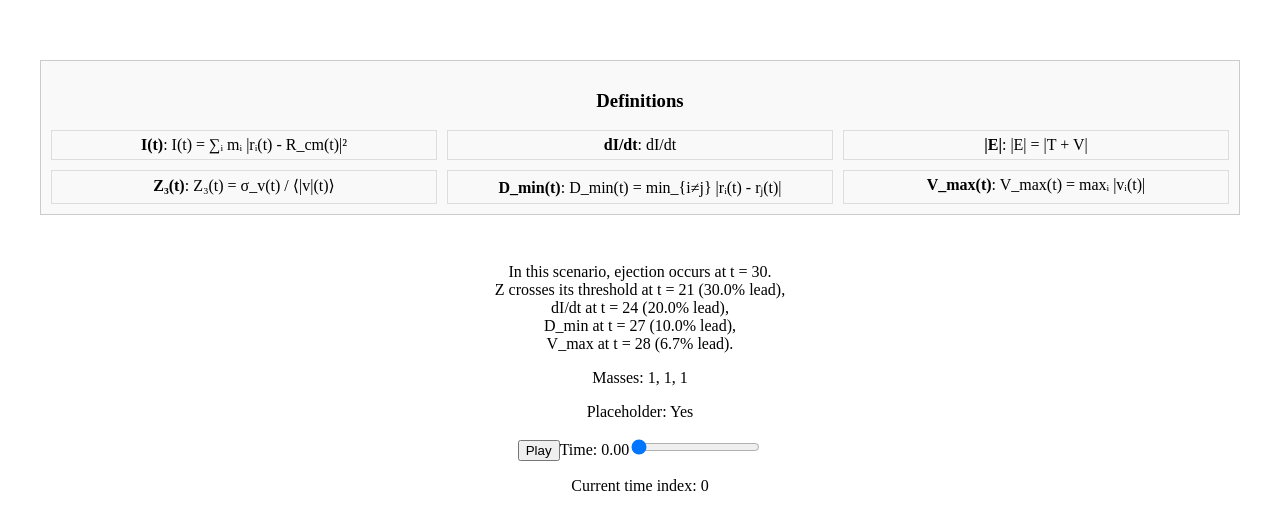
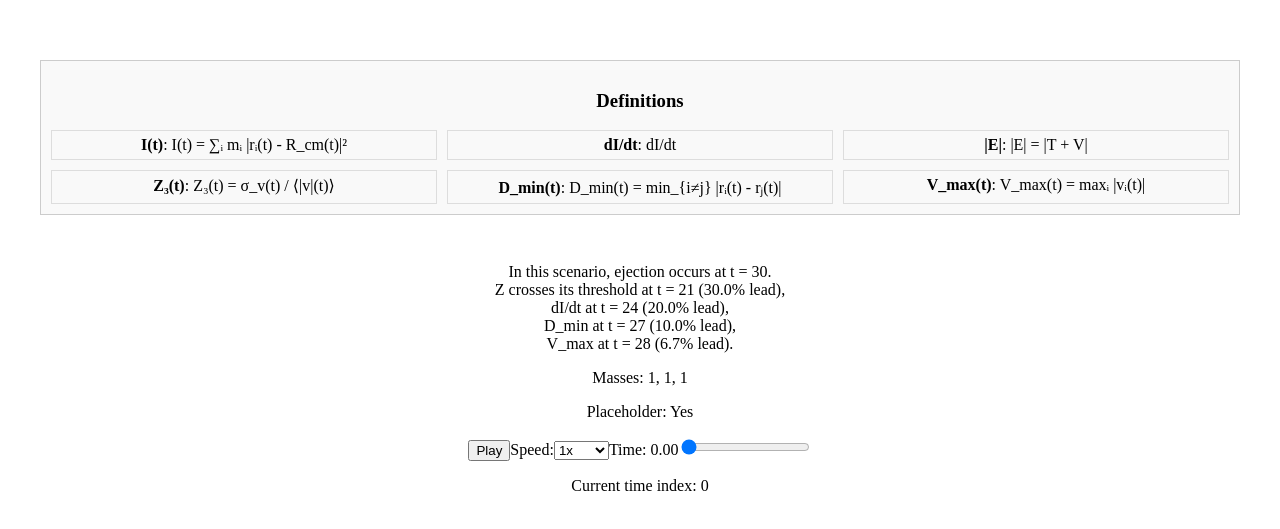
Before and after one commit to zfifteen/three-body-problem, a React (Vite) app: page / in a window 1280 px wide. Shown: the part 899-1428 px from the top of the page. Built offline with nearby package versions, Linux system fonts and the light colour scheme.

Commit message:
feat: add playback speed control and fix spatial view layout

```diff
--- a/src/App.tsx
+++ b/src/App.tsx
@@ -13,6 +13,7 @@ function App() {
    const [currentTimeIndex, setCurrentTimeIndex] = useState(0)
    const [selectedScenarioId, setSelectedScenarioId] = useState('equal-mass-ejecting')
    const [playing, setPlaying] = useState(false)
+   const [speed, setSpeed] = useState(1)
 
   useEffect(() => {
     const selectedScenario = scenarios.find(s => s.id === selectedScenarioId)
@@ -45,7 +46,7 @@ function App() {
         }
         return next
       })
-    }, 100) // Adjust speed as needed
+    }, 100 / speed) // Adjust speed as needed
 
     return () => clearInterval(interval)
   }, [playing, scenario])
@@ -94,6 +95,14 @@ function App() {
         <p>Placeholder: {scenario.placeholder ? 'Yes' : 'No'}</p>
          <div>
            <button onClick={() => setPlaying(!playing)}>{playing ? 'Pause' : 'Play'}</button>
+           <label htmlFor="speed-select">Speed:</label>
+           <select id="speed-select" value={speed} onChange={(e) => setSpeed(parseFloat(e.target.value))}>
+             <option value={0.25}>0.25x</option>
+             <option value={0.5}>0.5x</option>
+             <option value={1}>1x</option>
+             <option value={2}>2x</option>
+             <option value={4}>4x</option>
+           </select>
            <label htmlFor="time-scrub">Time: {scenario.time[currentTimeIndex]?.toFixed(2)}</label>
            <input
              id="time-scrub"
--- a/src/SpatialView.tsx
+++ b/src/SpatialView.tsx
@@ -24,12 +24,12 @@ export function SpatialView({ scenario, currentTimeIndex }: SpatialViewProps) {
       const scene = new THREE.Scene()
       sceneRef.current = scene
 
-      const camera = new THREE.PerspectiveCamera(75, window.innerWidth / 2 / window.innerHeight, 0.1, 1000)
+      const camera = new THREE.PerspectiveCamera(75, mountRef.current.clientWidth / mountRef.current.clientHeight, 0.1, 1000)
       cameraRef.current = camera
 
       const renderer = new THREE.WebGLRenderer()
       rendererRef.current = renderer
-      renderer.setSize(window.innerWidth / 2, window.innerHeight / 2)
+      renderer.setSize(mountRef.current.clientWidth, mountRef.current.clientHeight)
       mountRef.current.appendChild(renderer.domElement)
 
       // Add lights
@@ -111,7 +111,7 @@ export function SpatialView({ scenario, currentTimeIndex }: SpatialViewProps) {
   }, [scenario, currentTimeIndex])
 
   return (
-    <div style={{ position: 'relative', width: '50%', height: '50%' }}>
+    <div style={{ position: 'relative', width: '100%', height: '100%' }}>
       <div ref={mountRef} style={{ width: '100%', height: '100%' }} />
       <div style={{ position: 'absolute', top: 10, left: 10, color: 'white', background: 'rgba(0,0,0,0.5)', padding: '5px' }}>
         t = {scenario.time[currentTimeIndex]?.toFixed(2)}
```
Lines whose indentation alone changed are shown as unchanged.
